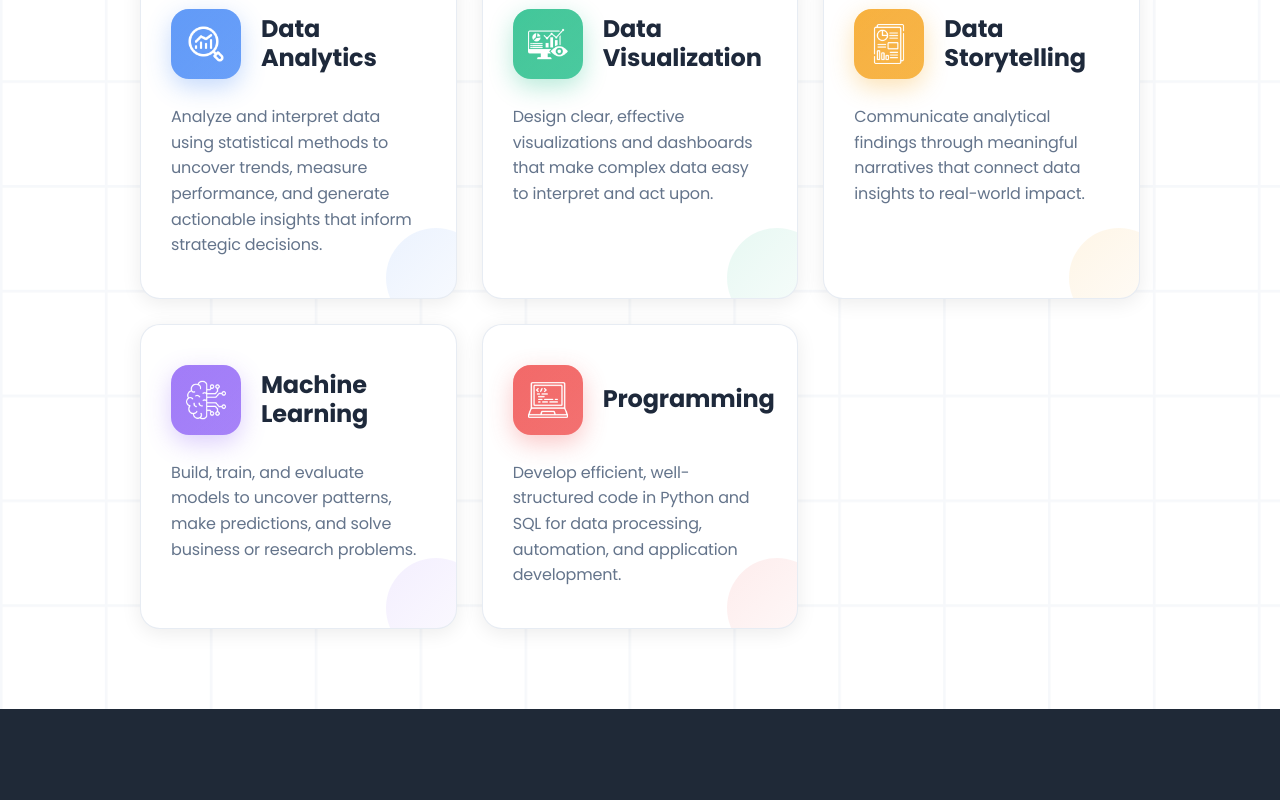
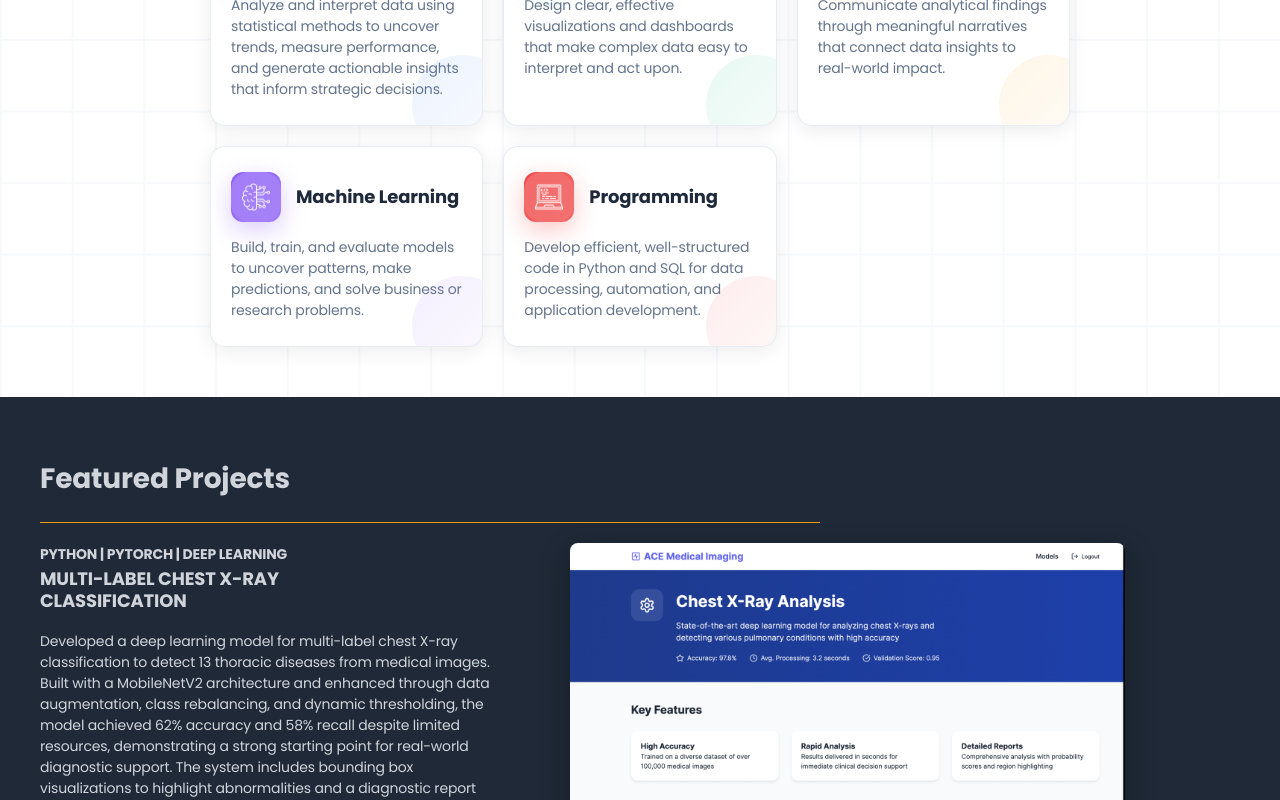
Before and after one commit to jrpaul08/portfolio, a React (Create React App) app: page / in a window 1280 px wide. Shown: the part 2000-2800 px from the top of the page. Built offline with nearby package versions, Linux system fonts and the light colour scheme.

Commit message:
optimize view

```diff
--- a/src/App.css
+++ b/src/App.css
@@ -76,11 +76,11 @@ body {
 
 /* Section spacing */
 .section {
-  padding: 60px 0;
+  padding: 40px 0;
 }
 
 .container {
-  max-width: 1200px;
+  max-width: 900px;
   margin: 0 auto;
   padding: 0 20px;
 }
--- a/src/components/Header/Header.css
+++ b/src/components/Header/Header.css
@@ -26,6 +26,18 @@
   align-items: center;
   margin-left: 0;
   padding-left: 40px;
+}
+
+.logo-link {
+  text-decoration: none;
+  transition: opacity 0.2s ease;
+  display: inline-block;
+  height: 100%;
+  width: auto;
+}
+
+.logo-link:hover {
+  opacity: 0.8;
 }
 
 .logo-signature {
--- a/src/components/Header/Header.tsx
+++ b/src/components/Header/Header.tsx
@@ -7,11 +7,13 @@ const Header: React.FC = () => {
       <div className="container">
         <div className="header-content">
           <div className="logo">
-            <img
-              src="/assets/profile/signature.jpg"
-              alt="Jared Paul Signature"
-              className="logo-signature"
-            />
+            <a href="#hero" className="logo-link">
+              <img
+                src="/assets/profile/signature.jpg"
+                alt="Jared Paul Signature"
+                className="logo-signature"
+              />
+            </a>
           </div>
           <nav className="nav">
             <a href="#about" className="nav-link">About</a>
--- a/src/components/Hero/Hero.css
+++ b/src/components/Hero/Hero.css
@@ -1,11 +1,11 @@
 .hero {
   padding: 0;
   background: white;
-  height: 100vh;
+  height: 105vh;
   display: flex;
   align-items: center;
   margin-top: -80px;
-  padding-top: 80px;
+  padding-top: 150px;
 }
 
 .hero-content {
--- a/src/components/Proficiencies/Proficiencies.css
+++ b/src/components/Proficiencies/Proficiencies.css
@@ -2,8 +2,8 @@
   background: white;
   position: relative;
   overflow: hidden;
-  padding-top: 100px;
-  padding-bottom: 80px;
+  padding-top: 60px;
+  padding-bottom: 50px;
 }
 
 .proficiencies::before {
@@ -20,7 +20,7 @@
 
 .proficiencies-header {
   text-align: center;
-  margin-bottom: 60px;
+  margin-bottom: 40px;
   max-width: 800px;
   margin-left: auto;
   margin-right: auto;
@@ -38,10 +38,10 @@
 }
 
 .proficiencies-title {
-  font-size: 48px;
+  font-size: 36px;
   font-weight: 800;
   color: #1E293B;
-  margin-bottom: 25px;
+  margin-bottom: 20px;
   background: linear-gradient(135deg, #1E293B 0%, #475569 100%);
   -webkit-background-clip: text;
   -webkit-text-fill-color: transparent;
@@ -58,9 +58,9 @@
 
 .proficiencies-container {
   display: grid;
-  grid-template-columns: repeat(auto-fit, minmax(300px, 1fr));
-  gap: 25px;
-  max-width: 1000px;
+  grid-template-columns: repeat(auto-fit, minmax(250px, 1fr));
+  gap: 20px;
+  max-width: 900px;
   margin: 0 auto;
   position: relative;
   z-index: 1;
@@ -68,8 +68,8 @@
 
 .proficiency-card {
   background: white;
-  border-radius: 20px;
-  padding: 40px 30px;
+  border-radius: 15px;
+  padding: 25px 20px;
   box-shadow: 0 4px 20px rgba(0, 0, 0, 0.08);
   border: 1px solid rgba(226, 232, 240, 0.8);
   position: relative;
@@ -103,14 +103,14 @@
 .proficiency-header {
   display: flex;
   align-items: center;
-  margin-bottom: 25px;
-  gap: 20px;
+  margin-bottom: 15px;
+  gap: 15px;
 }
 
 .proficiency-icon {
-  width: 70px;
-  height: 70px;
-  border-radius: 18px;
+  width: 50px;
+  height: 50px;
+  border-radius: 12px;
   background: linear-gradient(135deg, var(--accent-color) 0%, color-mix(in srgb, var(--accent-color) 80%, white) 100%);
   display: flex;
   align-items: center;
@@ -133,8 +133,8 @@
 }
 
 .proficiency-image {
-  width: 40px;
-  height: 40px;
+  width: 28px;
+  height: 28px;
   object-fit: contain;
   filter: brightness(0) invert(1);
   position: relative;
@@ -142,7 +142,7 @@
 }
 
 .proficiency-title {
-  font-size: 24px;
+  font-size: 18px;
   font-weight: 700;
   color: #1E293B;
   margin: 0;
@@ -150,9 +150,9 @@
 }
 
 .proficiency-description {
-  font-size: 16px;
+  font-size: 14px;
   color: #64748B;
-  line-height: 1.6;
+  line-height: 1.5;
   margin: 0;
   font-weight: 400;
 }
--- a/src/components/Projects/Projects.css
+++ b/src/components/Projects/Projects.css
@@ -1,7 +1,7 @@
 .projects {
   background: #1F2937;
   color: white;
-  padding: 100px 0;
+  padding: 60px 0;
   margin-left: -20px;
   width: calc(100% + 40px);
 }
@@ -19,7 +19,7 @@
 }
 
 .projects-title {
-  font-size: 36px;
+  font-size: 28px;
   font-weight: bold;
   color: #D1D5DB;
 }
@@ -47,8 +47,8 @@
 
 .project-content {
   display: grid;
-  grid-template-columns: 1.2fr 1fr;
-  gap: 60px;
+  grid-template-columns: 2fr 1.2fr;
+  gap: 40px;
   align-items: start;
 }
 
@@ -62,32 +62,32 @@
 
 .project-tools {
   display: block;
-  font-size: 18px;
+  font-size: 14px;
   font-weight: bold;
   color: #D1D5DB;
-  margin-bottom: 5px;
+  margin-bottom: 3px;
 }
 
 .project-name {
   display: block;
-  font-size: 24px;
+  font-size: 18px;
   font-weight: bold;
   color: #D1D5DB;
   line-height: 1.2;
 }
 
 .project-description {
-  font-size: 17px;
+  font-size: 14px;
   color: #D1D5DB;
-  line-height: 1.7;
-  margin-bottom: 30px;
+  line-height: 1.5;
+  margin-bottom: 20px;
   font-weight: 400;
 }
 
 .project-teaser {
   display: flex;
   flex-direction: column;
-  gap: 15px;
+  gap: 10px;
   align-items: flex-start;
 }
 
@@ -96,7 +96,7 @@
 }
 
 .teaser-text {
-  font-size: 18px;
+  font-size: 14px;
   font-weight: 500;
   color: #F59E0B;
   margin: 0;
@@ -104,18 +104,18 @@
 }
 
 .project-cta {
-  font-size: 14px;
-  padding: 12px 24px;
+  font-size: 12px;
+  padding: 10px 20px;
 }
 
 .project-dashboard-image {
-  width: 150%;
+  width: 200%;
   height: auto;
   object-fit: contain;
   border-radius: 8px;
   box-shadow: 0 10px 30px rgba(0, 0, 0, 0.3);
   display: block;
-  margin-left: -10%;
+  margin-left: 10%;
 }
 
 
--- a/src/components/Projects/Projects.tsx
+++ b/src/components/Projects/Projects.tsx
@@ -12,9 +12,6 @@ const Projects: React.FC<ProjectsProps> = ({ onProjectClick }) => {
       <div className="container">
         <div className="projects-header">
           <h2 className="projects-title">Featured Projects</h2>
-          <div className="projects-add">
-            <button className="add-button">+</button>
-          </div>
         </div>
         <hr className="projects-divider" />
 
--- a/src/components/Tools/Tools.css
+++ b/src/components/Tools/Tools.css
@@ -1,5 +1,6 @@
 .tools {
   background: white;
+  padding-top: 80px;
 }
 
 .tools-header {
```
